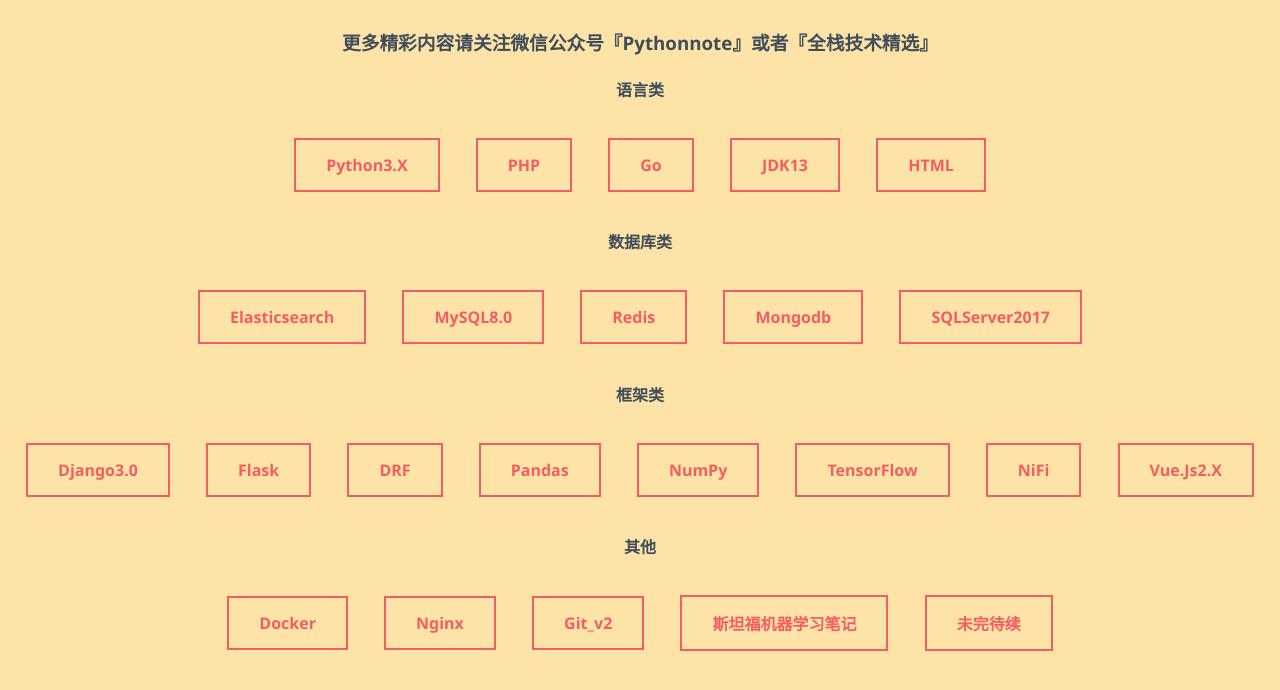
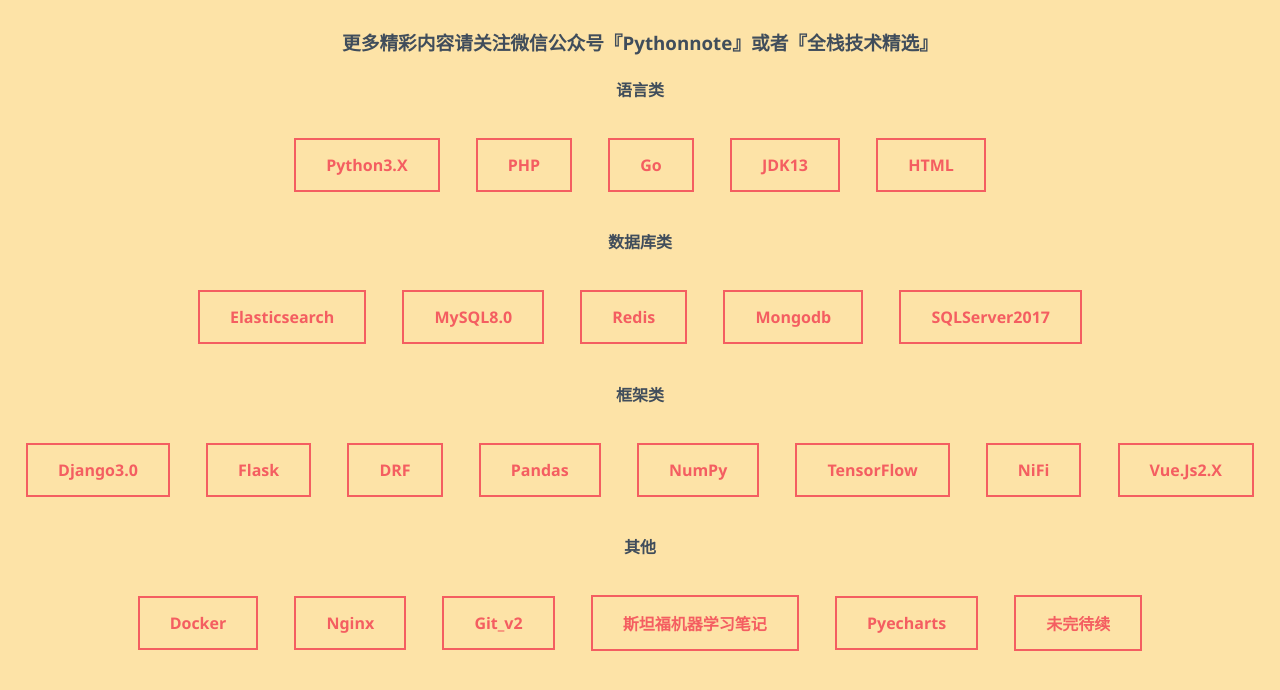
Before and after one commit to EthanYan6/OfficialDocuments, a plain HTML site: page index.html in a window 1280 px wide. Shown: the part 136-826 px from the top of the page. Drawn offline with Linux system fonts and the light colour scheme; a script that the page names is missing; a web font is replaced by a local one.

Commit message:
添加pyecharts文档网址
`pyecharts` 是一个数据可视化插件，可绘万物，画图神器

```diff
--- a/index.html
+++ b/index.html
@@ -48,6 +48,7 @@
             <button class="draw meet" onclick="location.href='http://nginx.org/en/docs/'">nginx</button>
             <button class="draw meet" onclick="location.href='https://git-scm.com/book/en/v2'">Git_v2</button>
             <button class="draw" onclick="location.href='https://yoyoyohamapi.gitbooks.io/mit-ml/content/'">斯坦福机器学习笔记</button>
+            <button class="draw" onclick="location.href='http://pyecharts.org/#/zh-cn/intro'">pyecharts</button>
             <button class="draw" onclick="location.href='https://www.baidu.com/'">未完待续</button>
 
         </div>
```
